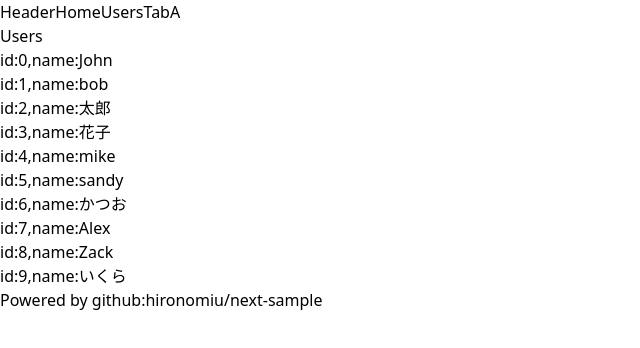
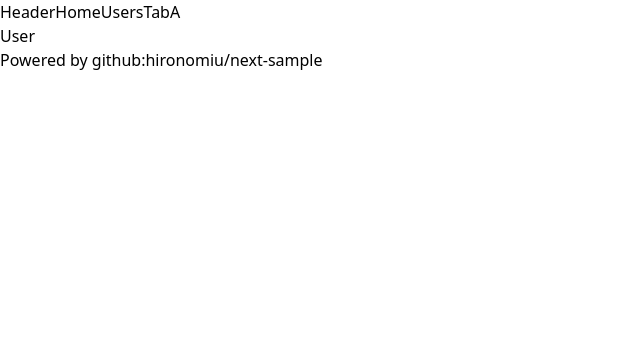
Before and after one commit to hironomiu/next-sample, a Next.js app: page /users in a window 1280 px wide. Shown: the top 348 px of the page, without its empty margins (0-640 px from the left). Built offline with nearby package versions, Linux system fonts and the light colour scheme.

Commit message:
commited

```diff
--- a/pages/users.tsx
+++ b/pages/users.tsx
@@ -13,12 +13,13 @@ interface STATICPROPS {
 const Users: React.FC<STATICPROPS> = (props) => {
   return (
     <Layout>
-      <h1 className="text-2xl pb-10">Users</h1>
+      {/* <h1 className="text-2xl pb-10">Users</h1>
       {props.posts.map((line: POST, index) => (
         <p key={index}>
           id:{line.id},name:{line.name}
         </p>
-      ))}
+      ))} */}
+      User
     </Layout>
   )
 }
```
